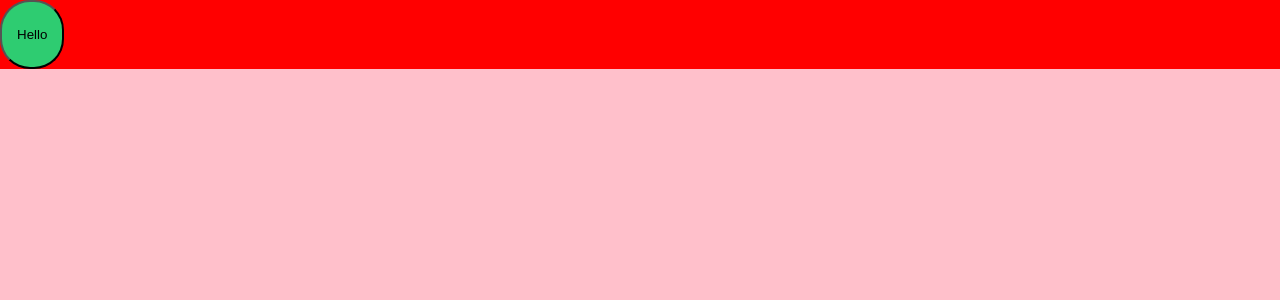
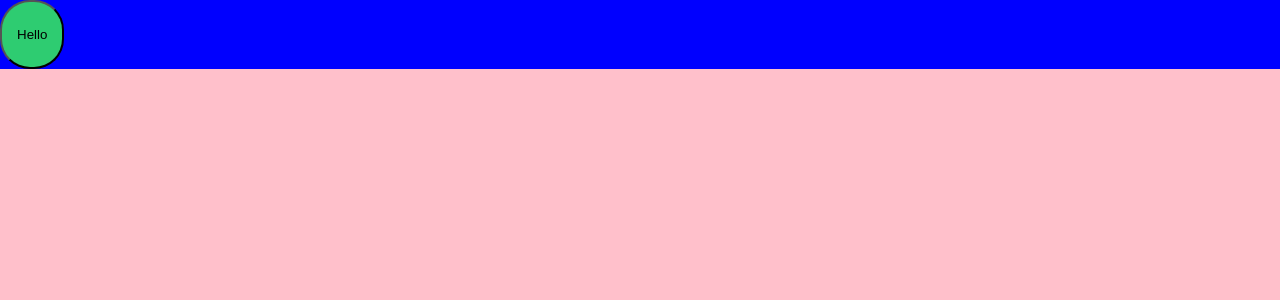
Before and after one commit to KyungOhKim/styled-awesomeness, a React (Create React App) app: page / in a window 1280 px wide. Shown: the top 300 px of the page. Built offline with nearby package versions, Linux system fonts and the light colour scheme.

Commit message:
#7 Nesting

```diff
--- a/package.json
+++ b/package.json
@@ -6,6 +6,8 @@
     "@testing-library/jest-dom": "^4.2.4",
     "@testing-library/react": "^9.3.2",
     "@testing-library/user-event": "^7.1.2",
+    "acorn": "^7.1.1",
+    "minimist": "^1.2.5",
     "react": "^16.13.0",
     "react-dom": "^16.13.0",
     "react-scripts": "3.4.0",
--- a/src/App.js
+++ b/src/App.js
@@ -9,14 +9,17 @@ const GlobalStyle = createGlobalStyle`
   }
 `;
 
+const Card = styled.div`
+  background-color: red;
+`;
+
 const Container = styled.div`
   height: 100vh;
   width: 100%;
   background-color: pink;
-`;
-
-const Card = styled.div`
-  background-color: red;
+  ${Card} {
+    background-color: blue;
+  }
 `;
 
 const Button = styled.button`
```
Also changed, not shown: 1 other file (tests, documents, lock files or other folders).
